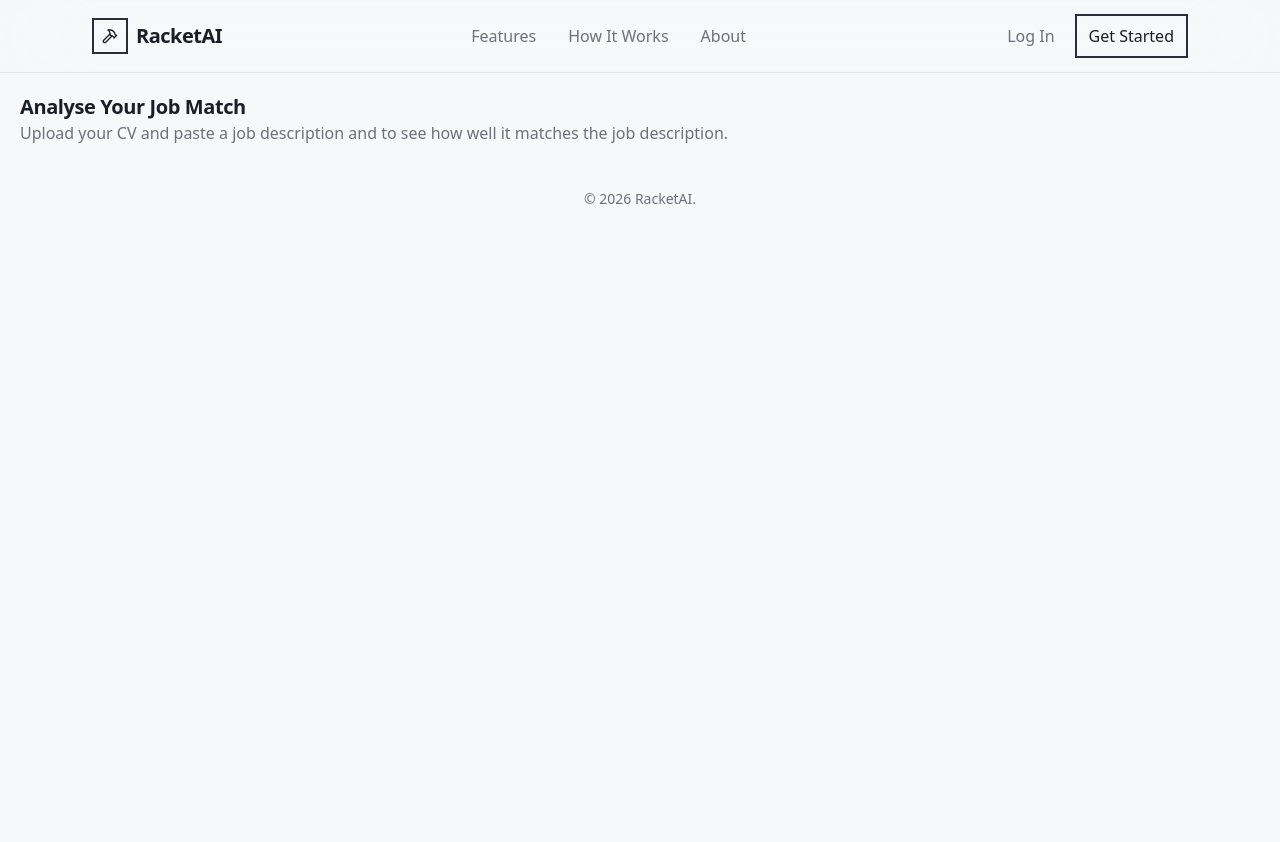
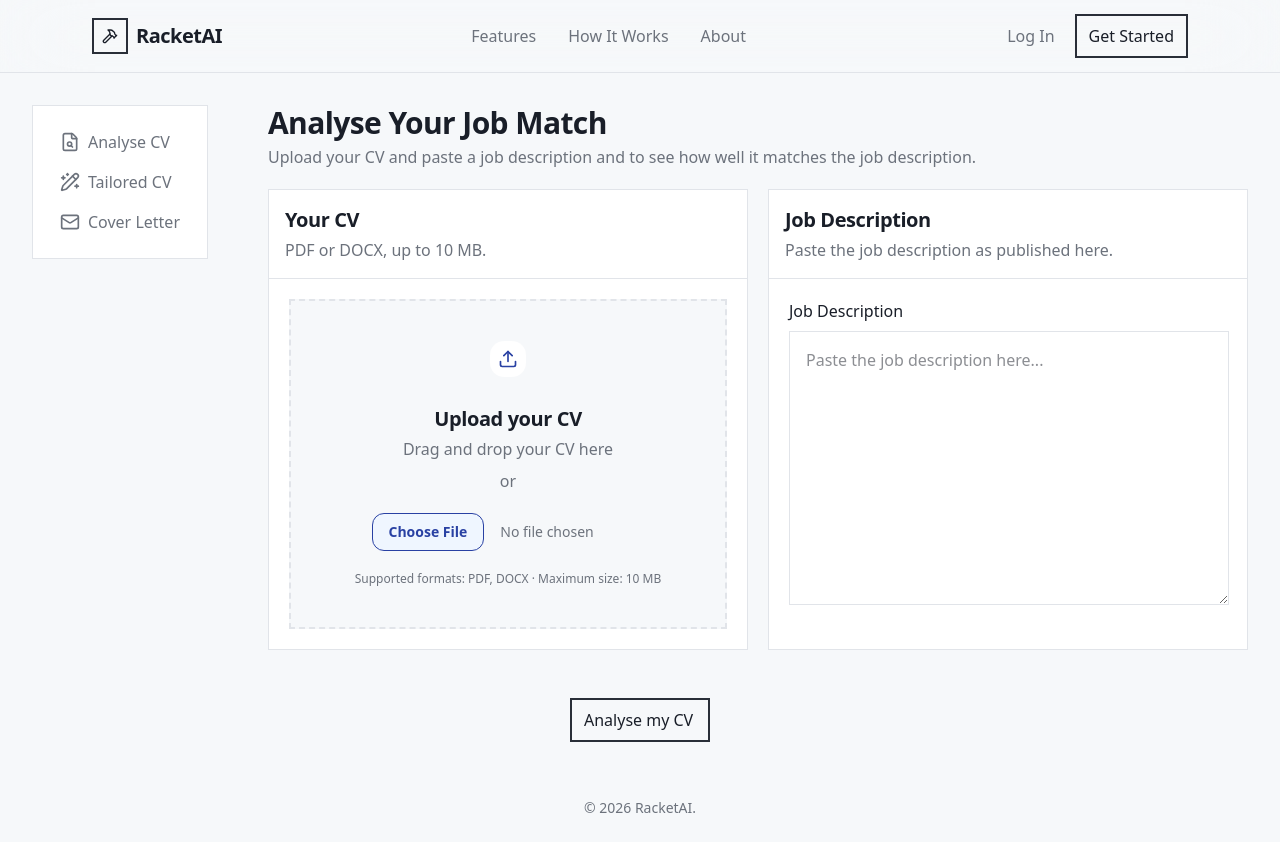
Before and after one commit to SnowyParis/RacketAI, a React (Vite) app: page /analyse-cv in a window 1280 px wide. Before the commit the page ends 800 px from the top, so only its background shows below. Built offline with nearby package versions, Linux system fonts and the light colour scheme.

Commit message:
Edit AnalyseCV.jsx aside

```diff
--- a/src/components/AnalyseCV.jsx
+++ b/src/components/AnalyseCV.jsx
@@ -1,13 +1,103 @@
-import { Upload, FileText, Trash, FileCheckCorner } from "lucide-react";
+import { Hammer, Upload, FileText, Trash, FileCheckCorner, PencilSparkles, FileSearch, Mail, LayoutGrid } from "lucide-react";
+import { Link } from "react-router-dom";
+
+const items = [
+    {
+        icon: FileSearch,
+        title: "Analyse CV",
+    },
+    {
+        icon: PencilSparkles,
+        title: "Tailored CV",
+    },
+    {
+        icon: Mail,
+        title: "Cover Letter",
+    },
+];
+
 
 function AnalyseCV() {
     return (
-        <div className="p-5">
-            <h1 className="text-xl font-bold">Analyse Your Job Match</h1>
-            <p className="text-muted-foreground">
-                Upload your CV and paste a job description and to see how well it matches the job description.
-            </p>
-        </div>
+        <div className="m-8">
+            <div className="flex gap-15">
+                <aside className="flex justify-center p-3 sticky top-0 w-50 h-fit bg-sidebar border border-border">
+                    <div className="">
+                        {items.map((item, index) => (
+                            <span key={index} className="flex gap-2 my-2 px-2 py-1 items-center text-md text-muted-foreground hover:bg-muted-foreground/10">
+                                <item.icon size={20} />
+                                {item.title}
+                            </span>
+                        ))}
+                    </div>
+                </aside>
+
+                <div>
+                    <div className="pb-5">
+                        <h1 className="pb-1 text-3xl font-bold">Analyse Your Job Match</h1>
+                        <p className="text-md text-muted-foreground">
+                            Upload your CV and paste a job description and to see how well it matches the job description.
+                        </p>
+                    </div>
+
+                    <div className="flex gap-5">
+                        <div className="bg-card w-120 border border-border">
+                            <div className="p-4 border-b border-border">
+                                <h3 className="pb-1 text-xl font-bold">Your CV</h3>
+                                <p className="text-md text-muted-foreground">PDF or DOCX, up to 10 MB.</p>
+                            </div>
+
+                            <div className="flex flex-col py-10 items-center m-5 gap-5 bg-background border-2 border-dashed">
+                                <Upload size={20} className="mb-2 text-accent-foreground bg-card rounded-lg w-9 h-9 p-2" />
+
+                                <div className="text-center">
+                                    <h3 className="pb-1 text-xl font-bold text-center">Upload your CV</h3>
+                                    <p className="text-md text-muted-foreground">Drag and drop your CV here</p>
+                                    <p className="pt-2 text-md text-muted-foreground">or</p>
+                                </div>
+
+                                <label class="block">
+                                    <span class="sr-only">Choose File</span>
+                                    <input type="file" class="block w-full text-sm text-muted-foreground
+                                file:mr-4 file:py-2 file:px-4
+                                file:rounded-md file:border
+                                file:text-sm file:font-semibold
+                              file:bg-blue-50 file:text-accent-foreground
+                              file:hover:bg-blue-100
+                                cursor-pointer"
+                                    />
+                                </label>
+
+                                <p className="mt- 2 text-xs text-muted-foreground">Supported formats: PDF, DOCX · Maximum size: 10 MB</p>
+
+                            </div>
+                        </div>
+
+                        <div className="bg-card w-120 border border-border">
+                            <div className="p-4 border-b border-border">
+                                <h3 className="pb-1 text-xl font-bold">Job Description</h3>
+                                <p className="text-md text-muted-foreground">Paste the job description as published here.</p>
+                            </div>
+
+                            <div className="m-5">
+                                <span className="text-md font-display">Job Description</span>
+                                <textarea rows={10} placeholder="Paste the job description here..." className="mt-2 p-4 w-110 border border-input outline-none focus:ring-1 focus:ring-ring">
+                                </textarea>
+                            </div>
+                        </div>
+                    </div>
+                </div>
+            </div>
+
+            <div className="mt-8 flex justify-center">
+                <Link
+                    to="/analyse-cv"
+                    aria-label="Analyse my CV"
+                    className="font-medium w-35 mt-4 px-3 py-2 border-2 border-secondary-foreground hover:bg-muted-foreground/10 transition">
+                    Analyse my CV
+                </Link>
+            </div >
+        </div >
     );
 }
 
```
